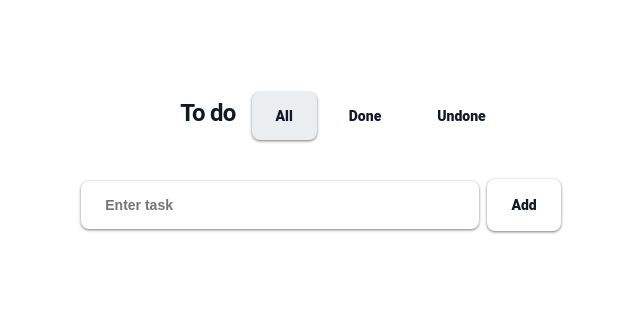
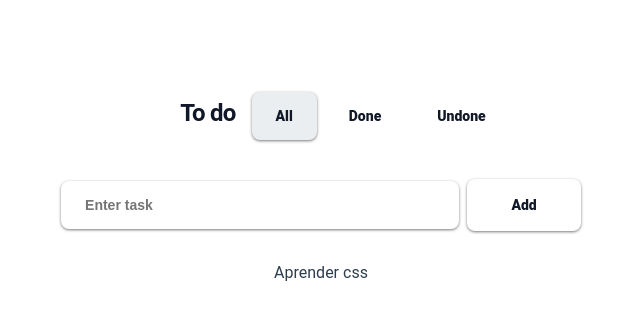
Before and after one commit to alejandraJA/to_do_app, a Vue app: page / in a window 1280 px wide. Shown: the top 316 px of the page, without its empty margins (319-959 px from the left). Built offline with nearby package versions, Linux system fonts and the light colour scheme.

Commit message:
Add items

```diff
--- a/src/App.vue
+++ b/src/App.vue
@@ -4,24 +4,32 @@
         <li id="title">
             <h1>To do</h1>
         </li>
-        <li v-for="(item, index) in filters" :key="item" v-text="item.message" :class="filterClass(item.selected)" @click="filter(index)"/>
+        <li v-for="(item) in filters" :key="item" v-text="item.message" :class="filterClass(item.selected)" @click="filter(item)" />
     </ul>
 </nav>
-<section>
-    <input type="text" placeholder="Enter task">
-    <ButtonAdd name="Add" />
+<section id="add">
+    <input v-model="task" type="text" placeholder="Enter task">
+    <ButtonAdd name="Add" @click="addTask()" />
+</section>
+
+<section id="toDoCards" v-for="(task) in tasks" :key="task">
+    <ToDoCard :task="task" v-if="task.view" />
 </section>
 </template>
 
 <script>
 import ButtonAdd from './components/ButtonAdd.vue';
+import ToDoCard from './components/ToDoCard.vue';
 export default {
     name: 'App',
     components: {
-        ButtonAdd
+        ButtonAdd,
+        ToDoCard
     },
     data() {
         return {
+            filterPropiety: "All",
+            task: "",
             filters: [{
                     message: "All",
                     selected: true
@@ -34,19 +42,44 @@ export default {
                     message: "Undone",
                     selected: false
                 },
-            ]
+            ],
+            tasks: [{
+                message: "Aprender css",
+                status: false,
+                edit: false,
+                view: true
+            }, ]
         }
     },
     methods: {
         filterClass: function (status) {
             return ['filter', status ? 'checked' : 'unchecked']
         },
-        filter: function(index) {
-          this.filters[0].selected = false
-          this.filters[1].selected = false
-          this.filters[2].selected = false
-          this.filters[index].selected = true
-          return
+        filter: function (item) {
+            this.filters[0].selected = false
+            this.filters[1].selected = false
+            this.filters[2].selected = false
+            item.selected = true
+            this.filterPropiety = item.message
+            return
+        },
+        addTask: function () {
+            if (this.task != null) {
+                this.tasks.push({
+                    message: this.task,
+                    status: false,
+                    edit: false,
+                    view: true
+                })
+                this.filterPropiety = "all"
+                this.filters[0].selected = true
+                this.filters[1].selected = false
+                this.filters[2].selected = false
+                this.task = ""
+            } else {
+                // TODO
+            }
+            return
         }
     }
 }
@@ -71,6 +104,10 @@ export default {
     font-size: 16px;
     letter-spacing: -0.047em;
     cursor: default;
+}
+
+#add {
+    margin-bottom: 32px;
 }
 
 ul {
--- a/src/components/ButtonAdd.vue
+++ b/src/components/ButtonAdd.vue
@@ -14,6 +14,7 @@ export default {
 .button {
     background-color: #FFFFFF;
     border: 0;
+    width: 10%;
     border-radius: .5rem;
     box-sizing: border-box;
     color: #111827;
--- a/src/components/ToDoCard.vue
+++ b/src/components/ToDoCard.vue
@@ -1,6 +1,6 @@
 <template>
 <div id="to_do_card">
-<span>{{task.task}}</span>
+    <span>{{task.message}}</span>
 </div>
 </template>
 
```
